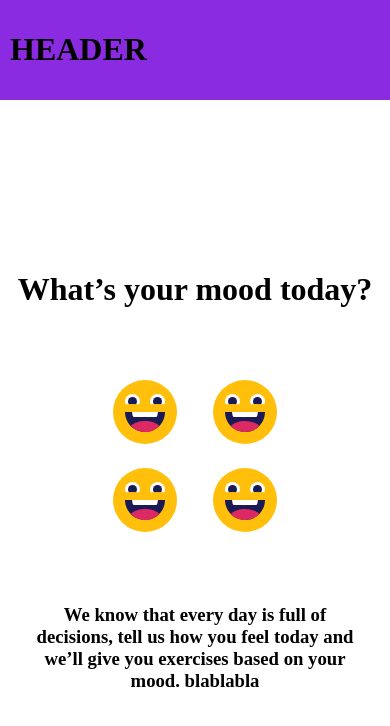
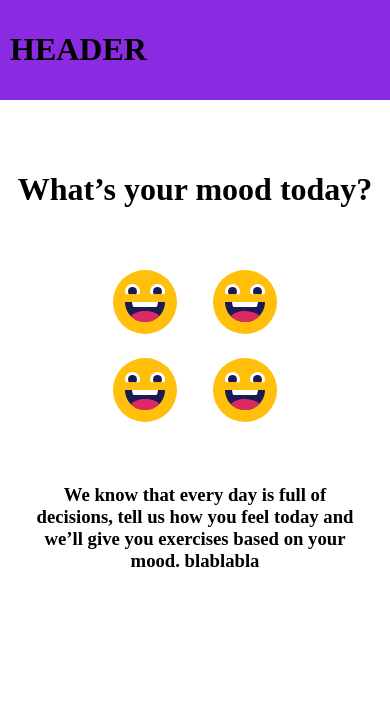
Before and after one commit to idanygo/mood-project, a Next.js app: page / in a window 390 px wide. Shown: the top 726 px of the page. Built offline with nearby package versions, Linux system fonts and the light colour scheme.

Commit message:
fixed gap on landing page

```diff
--- a/pages/index.js
+++ b/pages/index.js
@@ -12,11 +12,11 @@ export default function Home() {
         <meta name="viewport" content="width=device-width, initial-scale=1" />
         <link rel="icon" href="/favicon.ico" />
       </Head>
-      <div className={styles.wrapper}>
-        <div className={styles.headline}>
-          <h1>What’s your mood today?</h1>
-        </div>
-        <main>
+      <main>
+        <div className={styles.wrapper}>
+          <div className={styles.headline}>
+            <h1>What’s your mood today?</h1>
+          </div>
           <div className={styles.emojiContainer}>
             <div className={styles.happyStressContainer}>
               <Link className={styles.happyImg} href={"/happy"}>
@@ -41,8 +41,8 @@ export default function Home() {
               today and we’ll give you exercises based on your mood. blablabla
             </h3>
           </div>
-        </main>
-      </div>
+        </div>
+      </main>
     </>
   );
 }
--- a/styles/Home.module.css
+++ b/styles/Home.module.css
@@ -27,7 +27,8 @@
     display: flex;
     flex-direction: column;
     align-items: center;
-    margin-top: 150px;
+    gap: 40px;
+    margin-top: 50px;
     max-width: 500px;
     text-align: center;
     height: 100vh;
@@ -35,9 +36,5 @@
   .text {
     padding: 0px 30px 0px 30px;
     display: flex;
-    margin-top: 50px;
-  }
-  .headline {
-    margin-bottom: 50px;
   }
 }
```
